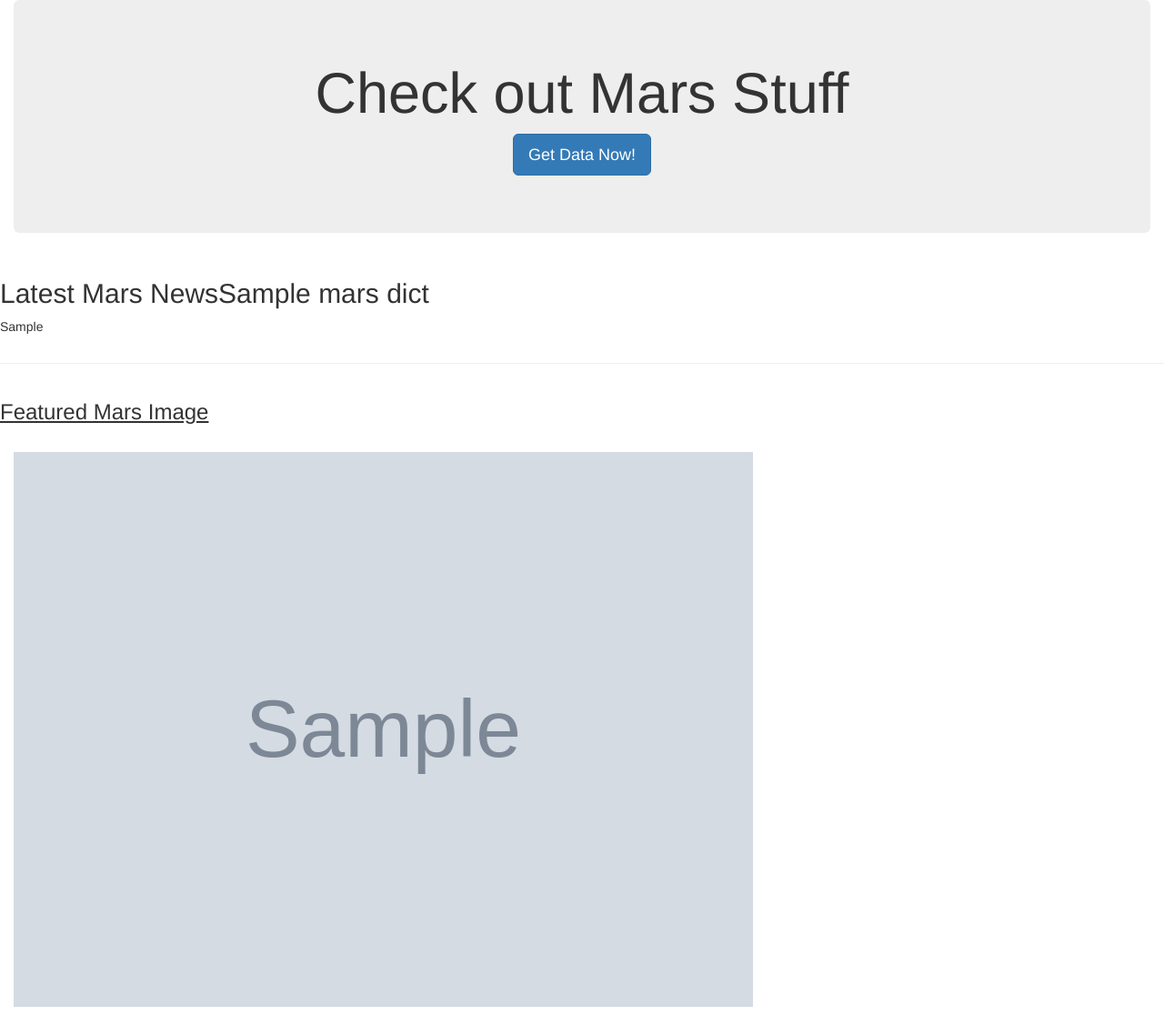
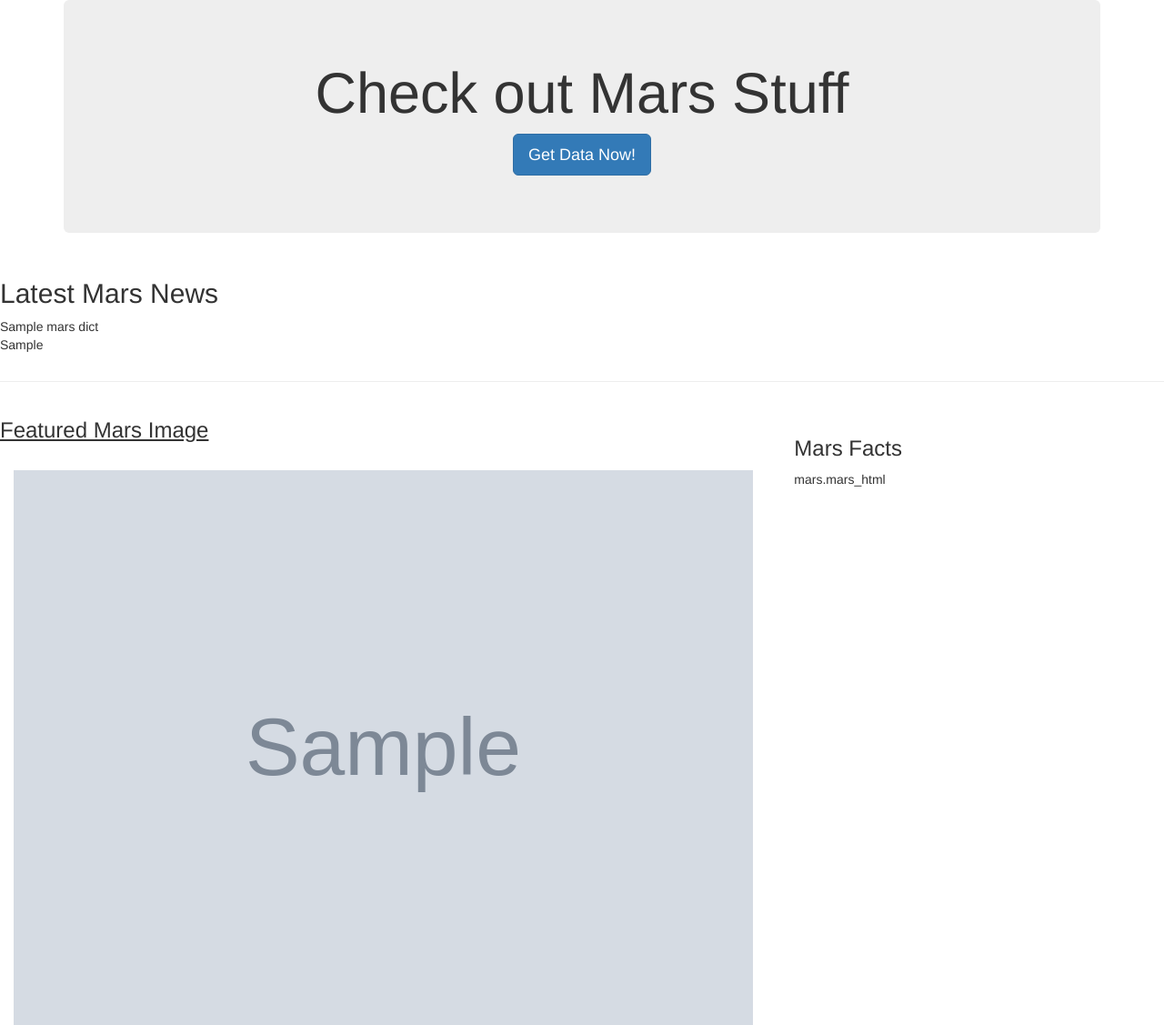
Before and after one commit to BenjaminT94/Web-Scraping-Challenge, a Flask app: page / in a window 1280 px wide. Shown: the whole page at 91% size. Run offline with Flask 2, Linux system fonts and the light colour scheme; grey boxes marked "Sample" are stand-in pictures; a database or web service that is not in the repository returns one stand-in record (values such as "Sample title"); some libraries are stand-ins or nearby versions.

Commit message:
Big changes

```diff
--- a/Missions_to_Mars/templates/index.html
+++ b/Missions_to_Mars/templates/index.html
@@ -10,15 +10,16 @@
 </head>
 
 <body>
-  <div class="container-fluid">
-    <div class="jumbotron text-center">
+  <div class="container">
+    <div class="jumbotron text-center border-bottom">
       <h1>Check out Mars Stuff</h1>
       <p><a class="btn btn-primary btn-lg" href="/scrape" role="button">Get Data Now!</a></p>
   </div>
   </div>
   <div class="row">
     <div class="col-md-12">
-      <h2> Latest Mars News{{mars.news_title}}</h2>
+      <h2> Latest Mars News</h2>
+        {{mars.news_title}}
       <p>{{mars.news_paragraph}}</p>
     </div>
   </div>
@@ -30,8 +31,15 @@
       <img class="col-md-12 border" src="{{mars.featured_image_url}}" alt="Featured Mars Image">
     </div>
     <div class="col-md-4">
+      </br>
+      <div class="card">
+        <h3>Mars Facts</h3>
+          {{"mars.mars_html" | safe}}
+      </div>
+    </div>
+  </div>
+  </div>
 
-      </br>
 
 </body>
 
```
